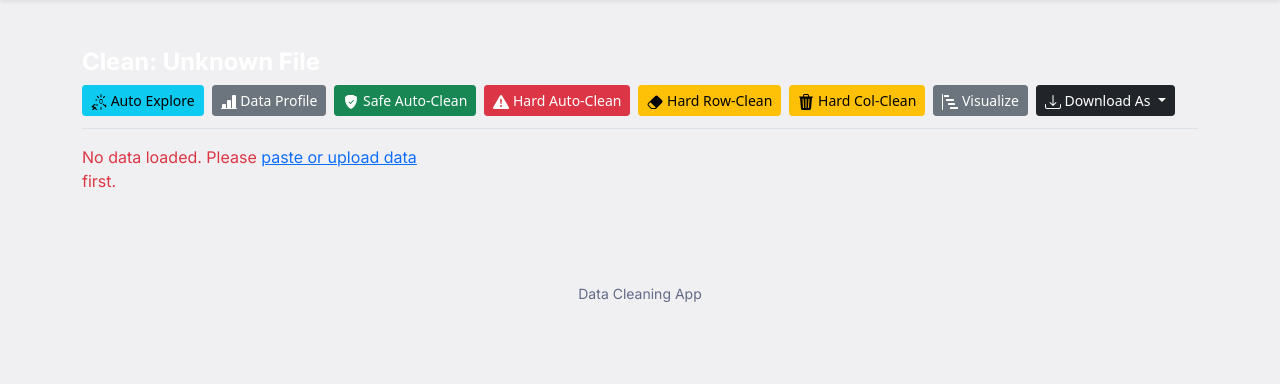
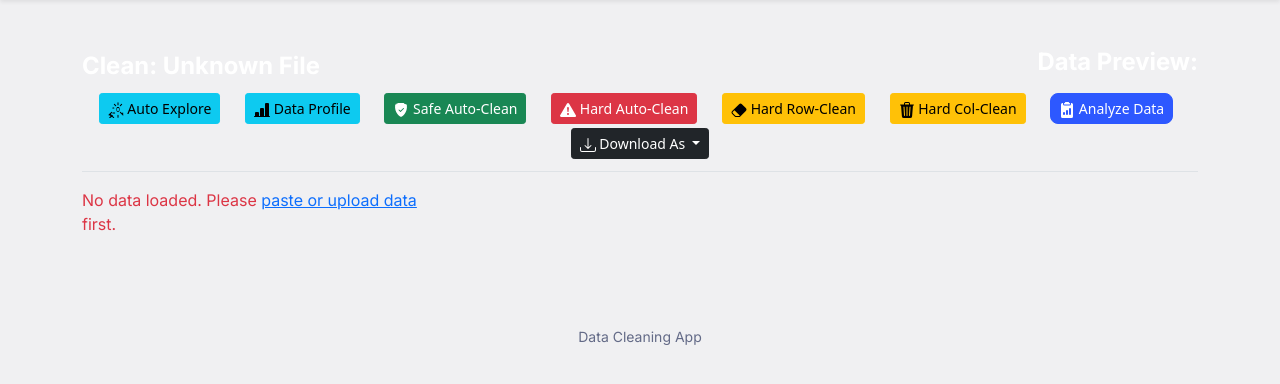
Before and after one commit to PriyanujBoruah/Data-Project, a Flask app: template templates/clean.html in a window 1280 px wide. Shown: the part 56-440 px from the top of the page. Run offline with Flask 2, Linux system fonts and the light colour scheme; the template is opened without the code that fills it, so the values that code supplies are empty.

Commit message:
Update clean.html

```diff
--- a/templates/clean.html
+++ b/templates/clean.html
@@ -5,7 +5,8 @@
 {# --- Top Action Bar --- #}
 <div class="d-flex flex-wrap justify-content-between align-items-center mb-3 pb-2 border-bottom">
     <h2 class="h4 text-break me-3">Clean: {{ session.get('original_filename', 'Unknown File') }}</h2> {# Added margin #}
-    <div class="btn-toolbar mb-2 mb-md-0 d-flex flex-wrap justify-content-center justify-content-md-end"> {# Adjusted alignment #}
+    <h4 class="mb-3">{{ preview_text|default('Data Preview:', true) }}</h4>
+    <div class="btn-toolbar mb-2 mb-md-0 d-flex flex-wrap justify-content-center justify-content-evenly"> {# Adjusted alignment #}
 
         {# --- Auto Explore Button --- #}
         <form method="post" action="{{ url_for('explore_data') }}" class="me-2 mb-1">
@@ -17,7 +18,7 @@
 
         {# --- Generate Profile Button --- #}
         <form method="post" action="{{ url_for('profile_data') }}" class="me-2 mb-1">
-            <button type="submit" class="btn btn-secondary btn-sm" title="Generate detailed column statistics">
+            <button type="submit" class="btn btn-info btn-sm" title="Generate detailed column statistics">
                 <svg xmlns="http://www.w3.org/2000/svg" width="16" height="16" fill="currentColor" class="bi bi-bar-chart-line-fill" viewBox="0 0 16 16"><path d="M11 2a1 1 0 0 1 1-1h2a1 1 0 0 1 1 1v12h.5a.5.5 0 0 1 0 1H.5a.5.5 0 0 1 0-1H1v-3a1 1 0 0 1 1-1h2a1 1 0 0 1 1 1v3h1V7a1 1 0 0 1 1-1h2a1 1 0 0 1 1 1v7h1V2z"/></svg>
                 Data Profile
             </button>
@@ -57,11 +58,20 @@
         </form>
         {# --- End NEW Button --- #}
 
-        {# --- Visualize Button --- #}
+
+        <!-- {# --- Visualize Button --- #}
         <a href="{{ url_for('visualize_data') }}" class="btn btn-secondary btn-sm me-2 mb-1" title="Visualize current data">
             <svg xmlns="http://www.w3.org/2000/svg" width="16" height="16" fill="currentColor" class="bi bi-bar-chart-steps" viewBox="0 0 16 16"><path d="M.5 0a.5.5 0 0 1 .5.5v15a.5.5 0 0 1-1 0V.5A.5.5 0 0 1 .5 0zM2 1.5a.5.5 0 0 1 .5-.5h4a.5.5 0 0 1 .5.5v1a.5.5 0 0 1-.5.5h-4a.5.5 0 0 1-.5-.5v-1zm2 4a.5.5 0 0 1 .5-.5h7a.5.5 0 0 1 .5.5v1a.5.5 0 0 1-.5.5h-7a.5.5 0 0 1-.5-.5v-1zm2 4a.5.5 0 0 1 .5-.5h6a.5.5 0 0 1 .5.5v1a.5.5 0 0 1-.5.5h-6a.5.5 0 0 1-.5-.5v-1zm2 4a.5.5 0 0 1 .5-.5h7a.5.5 0 0 1 .5.5v1a.5.5 0 0 1-.5.5h-7a.5.5 0 0 1-.5-.5v-1z"/></svg>
             Visualize
+        </a> -->
+
+
+        {# --- NEW Analyze Data Button --- #}
+        <a href="{{ url_for('analyze_data') }}" class="btn btn-primary btn-sm me-2 mb-1" title="Go to Data Analysis page">
+            <svg xmlns="http://www.w3.org/2000/svg" width="16" height="16" fill="currentColor" class="bi bi-clipboard2-data-fill" viewBox="0 0 16 16"><path d="M10 .5a.5.5 0 0 0-.5-.5h-3a.5.5 0 0 0-.5.5.5.5 0 0 1-.5.5.5.5 0 0 0-.5.5V2a.5.5 0 0 0 .5.5h5A.5.5 0 0 0 11 2v-.5a.5.5 0 0 0-.5-.5.5.5 0 0 1-.5-.5Z"/><path d="M4.085 1H3.5A1.5 1.5 0 0 0 2 2.5v12A1.5 1.5 0 0 0 3.5 16h9a1.5 1.5 0 0 0 1.5-1.5v-12A1.5 1.5 0 0 0 12.5 1h-.585c.055.156.085.325.085.5V2a1.5 1.5 0 0 1-1.5 1.5h-5A1.5 1.5 0 0 1 4 2v-.5c0-.175.03-.344.085-.5ZM10 7a1 1 0 1 1 2 0v5a1 1 0 1 1-2 0V7Zm-6 4a1 1 0 1 1 2 0v1a1 1 0 1 1-2 0v-1Zm4-3a1 1 0 0 1 1 1v3a1 1 0 1 1-2 0V9a1 1 0 0 1 1-1Z"/></svg>
+            Analyze Data
         </a>
+        {# --- End NEW Button --- #}
 
         {# --- Download Button Dropdown --- #}
         <div class="btn-group mb-1">
@@ -265,7 +275,7 @@
     <!-- ====================================== -->
     <div class="col-lg-4 col-md-5 mb-4" id="cleaning-controls-column">
         {% if columns %}
-            <h4 class="mb-3">Manual Cleaning Operations:</h4>
+            <!--<h4 class="mb-3">Manual Cleaning Operations:</h4>!-->
             <div class="accordion" id="cleaningAccordion">
 
                 <!-- == 1. Clean Missing Data == -->
@@ -447,7 +457,7 @@
                         <form method="post" action="{{ url_for('fuzzy_analyze') }}" id="fuzzy-analyze-form">
                             <div class="mb-3"><label class="form-label">Select Text Column:</label><select name="fuzzy_column" class="form-select" required><option value="" disabled selected>-- Select Column --</option>{% for col in columns %}<option value="{{ col }}">{{ col }}</option>{% endfor %}</select></div>
                             <div class="mb-3"><label for="fuzzy_threshold" class="form-label">Similarity Threshold (%):</label><input type="number" name="fuzzy_threshold" id="fuzzy_threshold" class="form-control" min="50" max="100" value="85" required><small class="form-text text-muted">Higher value means stricter matching (50-100).</small></div>
-                            <button type="submit" class="btn btn-info w-100">Find Similar Groups</button>
+                            <button type="submit" class="btn btn-primary w-100">Find Similar Groups</button>
                         </form>
                         {# Conditional display moved outside this item, search for "Fuzzy Match Results Section" #}
                     </div> </div>
@@ -495,7 +505,7 @@
                     <div id="collapseRemove" class="accordion-collapse collapse" aria-labelledby="headingRemove" data-bs-parent="#cleaningAccordion"> <div class="accordion-body">
                         <form method="post" action="{{ url_for('apply_cleaning', operation='remove') }}">
                              <div class="mb-3"><label class="form-label">Select Column(s) to Remove:</label><select name="columns" class="form-select" multiple size="5" required>{% for col in columns %}<option value="{{ col }}">{{ col }}</option>{% endfor %}</select><small>Hold Ctrl/Cmd.</small></div>
-                             <button type="submit" class="btn btn-danger w-100">Apply</button> {# Use danger for remove #}
+                             <button type="submit" class="btn btn-primary w-100">Apply</button> {# Use danger for remove #}
                         </form>
                      </div> </div>
                  </div>
@@ -531,7 +541,7 @@
     <!-- ================================= -->
     <div class="col-lg-8 col-md-7"> {# Adjusted grid classes #}
         {% if df_preview %}
-            <h4 class="mb-3">{{ preview_text|default('Data Preview:', true) }}</h4>
+
             <div class="table-preview-container border rounded p-1 bg-white"> {# Added border/padding #}
                  <div class="table-responsive">
                     {# Render NaN nicely - already done in app.py now #}
```
